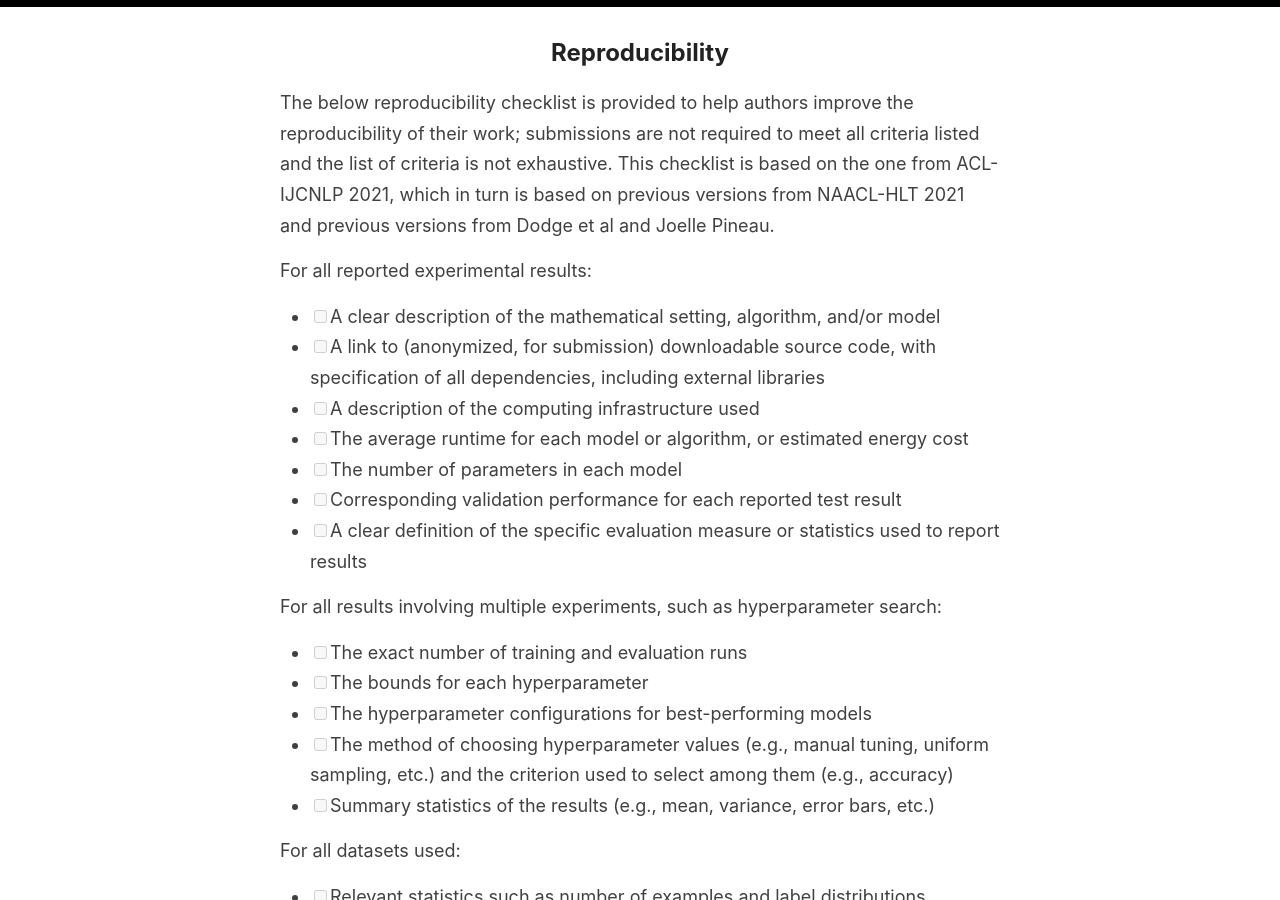
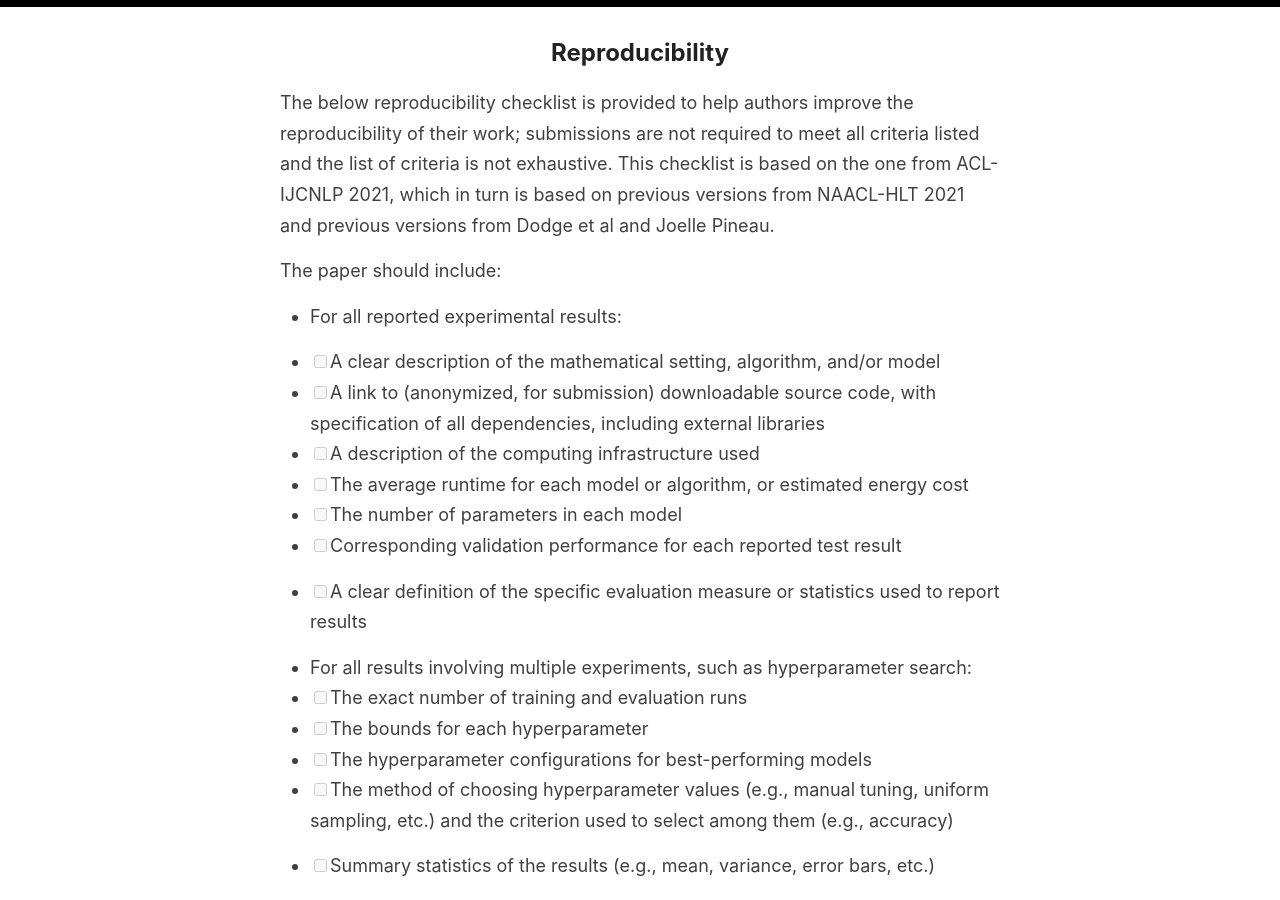
Before and after one commit to amitmerchant1990/reverie, a Jekyll site: the page built from authorchecklist.md, in a window 1280 px wide and 900 px high, scrolled down 763 px. Built offline with Jekyll 4.4.1, drawn with Linux system fonts in a browser that asks for light colours.

Commit message:
Update authorchecklist.md

```diff
--- a/authorchecklist.md
+++ b/authorchecklist.md
@@ -23,7 +23,8 @@ Please refer to [this page](https://www.aclweb.org/adminwiki/index.php?title=ACL
 
 The below reproducibility checklist is provided to help authors improve the reproducibility of their work; submissions are not required to meet all criteria listed and the list of criteria is not exhaustive. This checklist is based on the one from ACL-IJCNLP 2021, which in turn is based on previous versions from NAACL-HLT 2021 and previous versions from Dodge et al and Joelle Pineau.
 
-For all reported experimental results:
+The paper should include:
+- For all reported experimental results:
 
 - [ ] A clear description of the mathematical setting, algorithm, and/or model
 - [ ] A link to (anonymized, for submission) downloadable source code, with specification of all dependencies, including external libraries
@@ -33,14 +34,14 @@ For all reported experimental results:
 - [ ] Corresponding validation performance for each reported test result
 - [ ] A clear definition of the specific evaluation measure or statistics used to report results
 
-For all results involving multiple experiments, such as hyperparameter search:
+- For all results involving multiple experiments, such as hyperparameter search:
 - [ ] The exact number of training and evaluation runs
 - [ ] The bounds for each hyperparameter
 - [ ] The hyperparameter configurations for best-performing models
 - [ ] The method of choosing hyperparameter values (e.g., manual tuning, uniform sampling, etc.) and the criterion used to select among them (e.g., accuracy)
 - [ ] Summary statistics of the results (e.g., mean, variance, error bars, etc.)
 
-For all datasets used:
+- For all datasets used:
 - [ ] Relevant statistics such as number of examples and label distributions
 - [ ] Details of train/validation/test splits
 - [ ] An explanation of any data that were excluded, and all pre-processing steps
```
